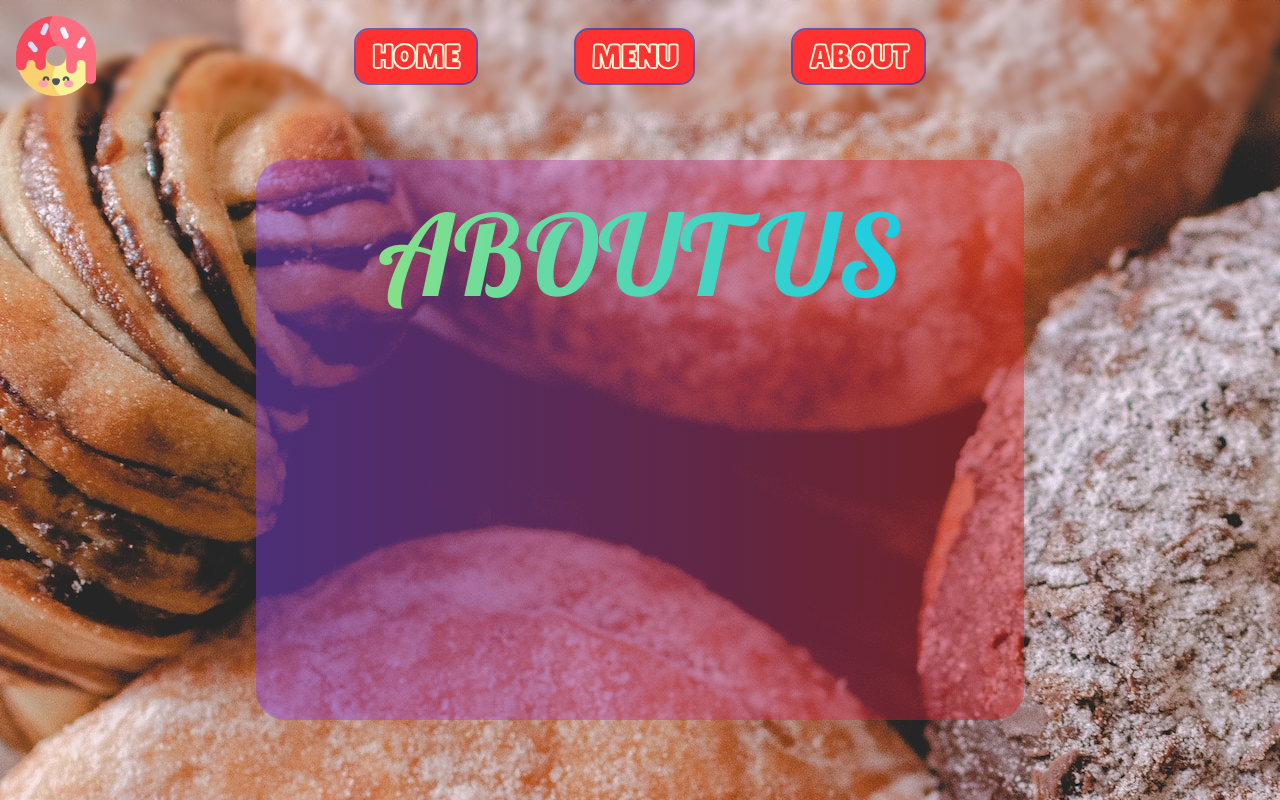
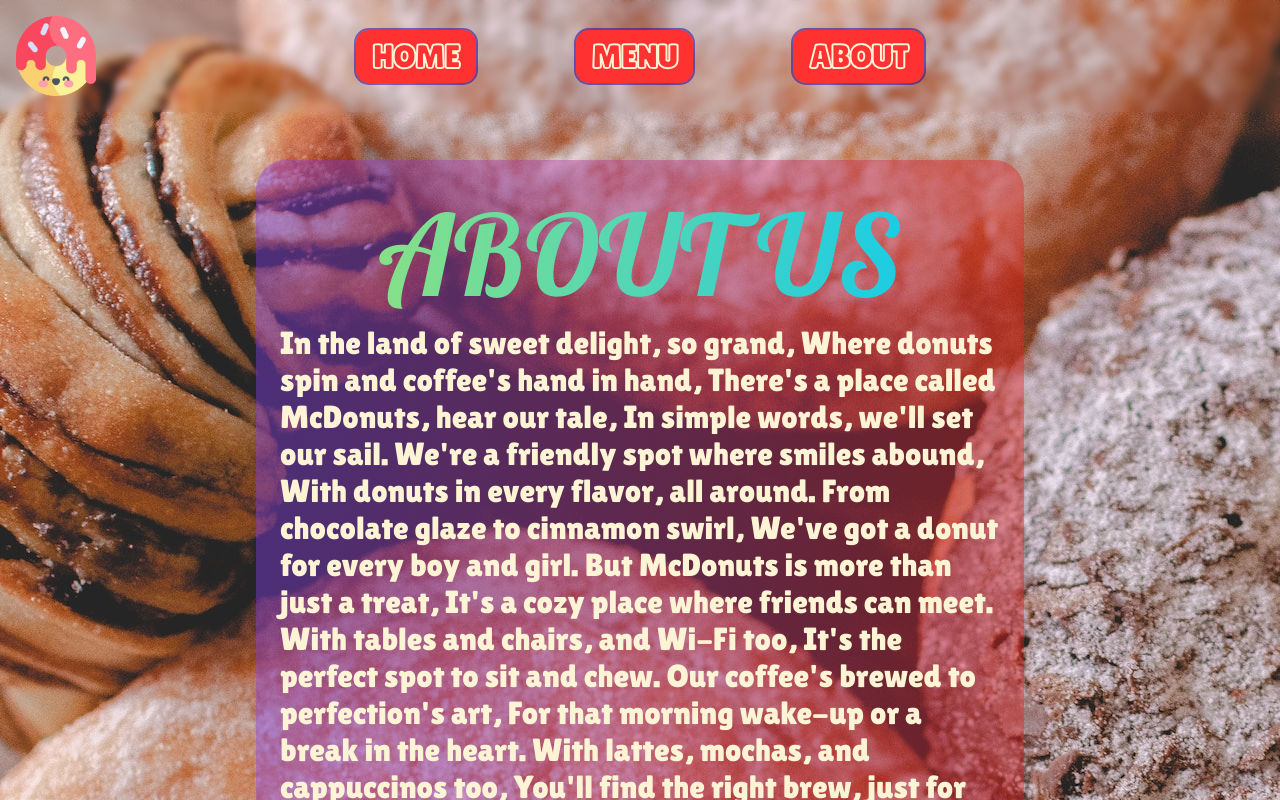
Before and after one commit to Charbytesdev/mcDonuts, a website built with webpack: page dist/index.html in a window 1280 px wide. Both pictures are taken after a click on the button "ABOUT". Shown: the top 800 px of the page. Built offline with nearby package versions, Linux system fonts and the light colour scheme.

Commit message:
Add and style about-text

```diff
--- a/src/css/about-page.css
+++ b/src/css/about-page.css
@@ -13,7 +13,6 @@
   display: flex;
   flex-direction: column;
   width: 60vw;
-  height: 70vh;
   align-items: center;
   background: linear-gradient(
     90deg,
@@ -21,3 +20,9 @@
     rgba(227, 28, 28, 0.4) 100%
   );
 }
+
+.about-text {
+  font-family: "Lilita One";
+  color: var(--btn-text-color);
+  font-size: 2rem;
+}
--- a/src/js/about-page.js
+++ b/src/js/about-page.js
@@ -1,3 +1,34 @@
+const ABOUT_POEM = `
+In the land of sweet delight, so grand,
+Where donuts spin and coffee's hand in hand,
+There's a place called McDonuts, hear our tale,
+In simple words, we'll set our sail.
+
+We're a friendly spot where smiles abound,
+With donuts in every flavor, all around.
+From chocolate glaze to cinnamon swirl,
+We've got a donut for every boy and girl.
+
+But McDonuts is more than just a treat,
+It's a cozy place where friends can meet.
+With tables and chairs, and Wi-Fi too,
+It's the perfect spot to sit and chew.
+
+Our coffee's brewed to perfection's art,
+For that morning wake-up or a break in the heart.
+With lattes, mochas, and cappuccinos too,
+You'll find the right brew, just for you.
+
+Our team is kind, our service is bright,
+We're here to make your day just right.
+So, when you're in need of a tasty delight,
+Come to McDonuts, from morning 'til night.
+
+In simple words, we're here to say,
+At McDonuts, it's a brighter day.
+With donuts, coffee, and a warm embrace,
+We're your happy place, in any case.`;
+
 import "../css/about-page.css";
 const aboutPage = (() => {
   const create = () => {
@@ -5,15 +36,16 @@
 
     let about = document.createElement("div");
 
+    let aboutHeader = document.createElement("div");
     let aboutText = document.createElement("div");
 
     pageContainer.classList.add("about-page");
-    aboutText.classList.add("about-header");
+    aboutHeader.classList.add("about-header");
+    aboutText.classList.add("about-text");
     about.classList.add("about-container");
-    aboutText.textContent = "ABOUT US";
-
-    about.appendChild(aboutText);
-
+    aboutHeader.textContent = "ABOUT US";
+    aboutText.textContent = ABOUT_POEM;
+    about.append(aboutHeader, aboutText);
     pageContainer.appendChild(about);
     return pageContainer;
   };
```
